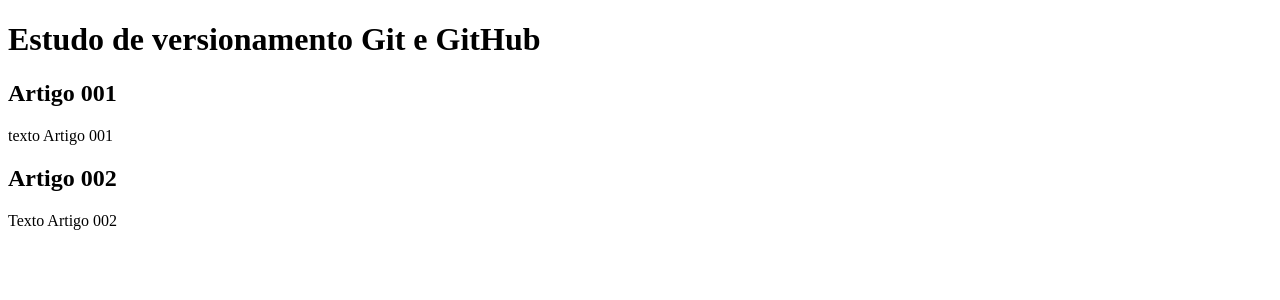
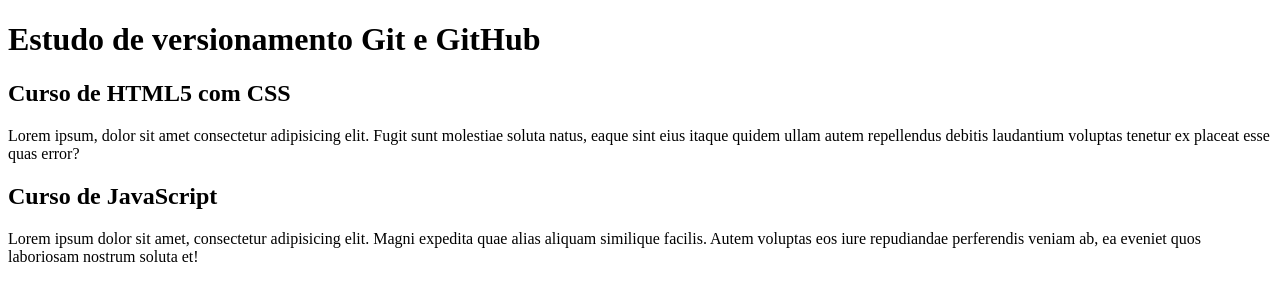
Before and after one commit to MecaFlavio/estudo_githubpages, a plain HTML site: page index.html in a window 1280 px wide. Drawn offline with Linux system fonts and the light colour scheme.

Commit message:
começando a trabalhar na branch conteúdo

```diff
--- a/index.html
+++ b/index.html
@@ -12,12 +12,12 @@
             <h1>Estudo de versionamento Git e GitHub</h1>
         </header>
         <article>
-            <h2>Artigo 001</h2>
-            <p>texto Artigo 001</p>
+            <h2>Curso de HTML5 com CSS</h2>
+            <p>Lorem ipsum, dolor sit amet consectetur adipisicing elit. Fugit sunt molestiae soluta natus, eaque sint eius itaque quidem ullam autem repellendus debitis laudantium voluptas tenetur ex placeat esse quas error?</p>
         </article>
         <article>
-            <h2>Artigo 002</h2>
-            <p>Texto Artigo 002</p>
+            <h2>Curso de JavaScript</h2>
+            <p>Lorem ipsum dolor sit amet, consectetur adipisicing elit. Magni expedita quae alias aliquam similique facilis. Autem voluptas eos iure repudiandae perferendis veniam ab, ea eveniet quos laboriosam nostrum soluta et!</p>
         </article>
     </main>
 
```
